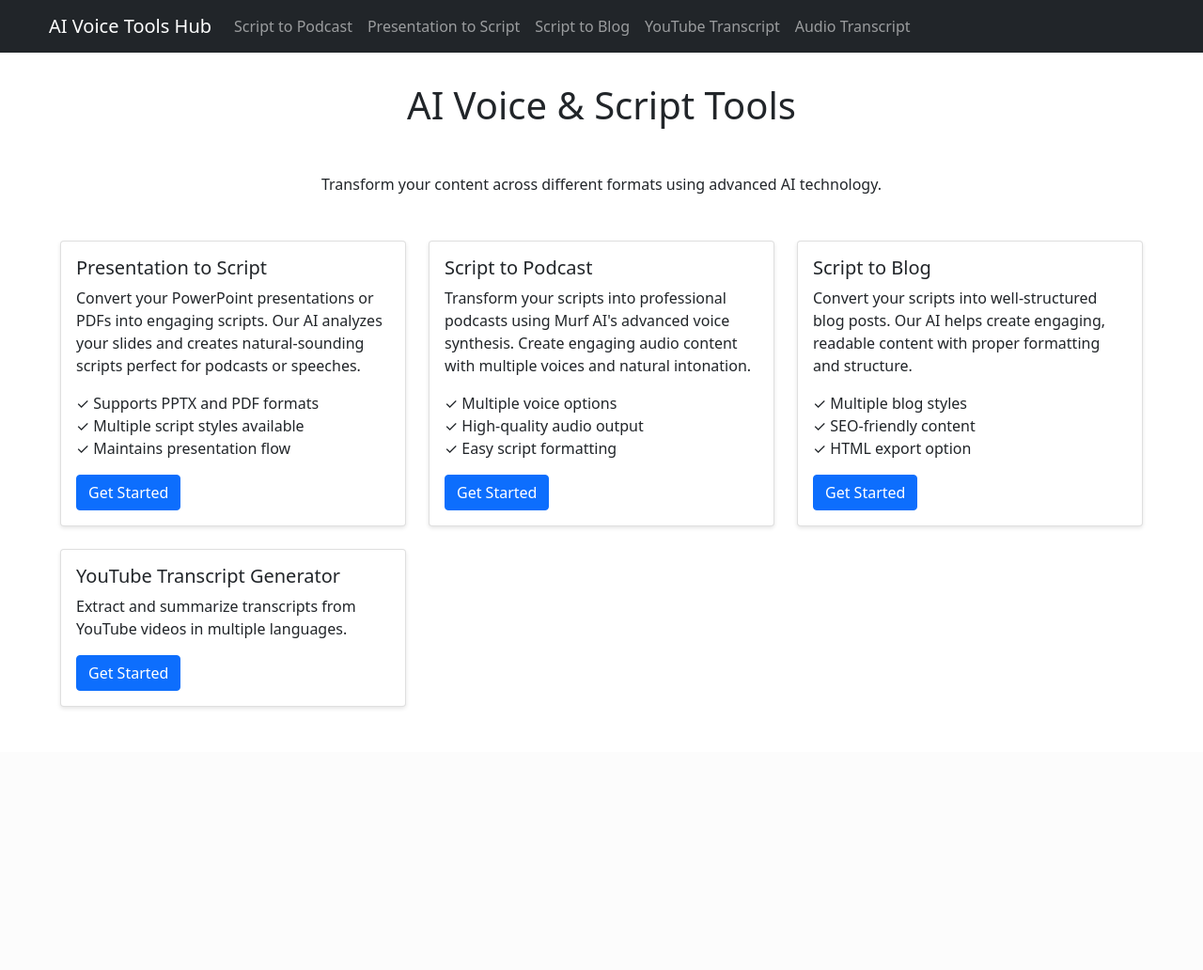
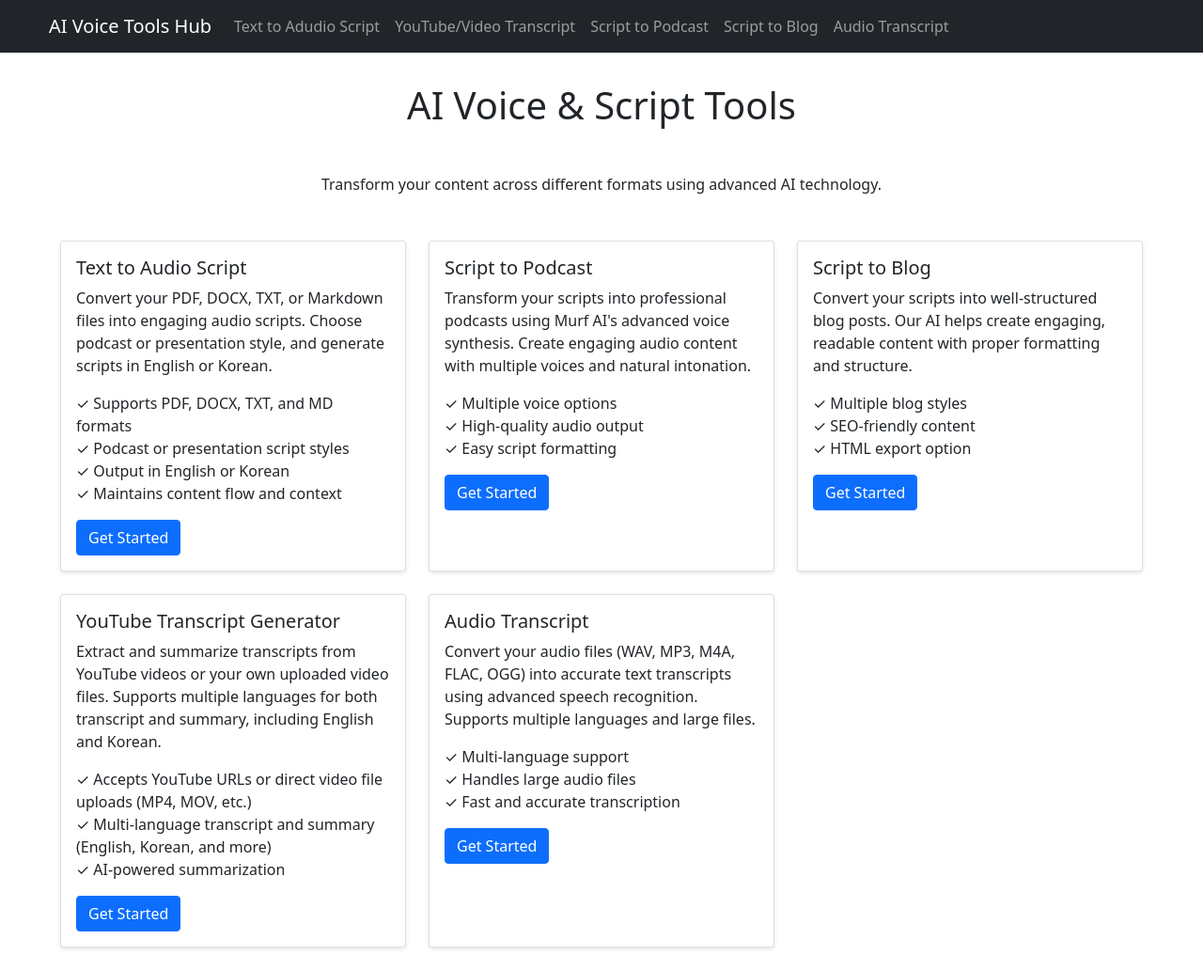
Before and after one commit to jsong1004/convert-script-to-podcast, a Flask app: page / in a window 1280 px wide. Shown: the whole page at 94% size. Before the commit the page ends 753 px from the top, so only its background shows below. Run offline with Flask 3, Linux system fonts and the light colour scheme.

Commit message:
Enhanced video transcript

```diff
--- a/app.py
+++ b/app.py
@@ -11,7 +11,7 @@ import google.generativeai as genai # For Google Gemini
 from pptx import Presentation # For reading .pptx files
 import PyPDF2 # For reading PDF files
 from blog_generator import BlogGenerator
-from youtube_transcript import extract_video_id, get_transcript, summarize_with_gemini
+from youtube_transcript import extract_video_id, get_transcript, summarize_with_gemini, transcribe_video_file
 from audio_transcript import extract_transcript, get_supported_languages
 from google.cloud import storage
 
@@ -23,7 +23,7 @@ load_dotenv()
 
 app = Flask(__name__)
 app.config['UPLOAD_FOLDER'] = 'output_audio'
-app.config['MAX_CONTENT_LENGTH'] = 100 * 1024 * 1024  # 100 MB upload limit
+app.config['MAX_CONTENT_LENGTH'] = 1000 * 1024 * 1024  # 100 MB upload limit
 
 # Register blueprints
 app.register_blueprint(podcast_bp)
@@ -35,6 +35,7 @@ if not os.path.exists(app.config['UPLOAD_FOLDER']):
 # Load API keys (Blueprints will load them via os.getenv as well, or could access via app.config)
 MURFA_API_KEY = os.getenv("MURFA_API_KEY")
 GOOGLE_API_KEY = os.getenv("GOOGLE_API_KEY")
+GOOGLE_MODEL = os.getenv("GOOGLE_MODEL", "gemini-2.0-flash")
 
 if not MURFA_API_KEY:
     print("Error: MURFA_API_KEY not found in .env file.") # Or use app.logger if app is initialized
@@ -49,7 +50,7 @@ else:
     except Exception as e:
         print(f"Failed to configure Google Gemini API: {e}")
 
-GCS_BUCKET_NAME = 'startup_consulting'
+GCS_BUCKET_NAME = 'startup-consulting'
 
 def upload_to_gcs(local_file_path, destination_blob_name):
     storage_client = storage.Client()
@@ -66,116 +67,7 @@ def generate_gcs_signed_url(blob_name, expiration=3600):
     return url
 
 # --- Helper functions for Presentation Converter ---
-def extract_text_from_pptx(pptx_file_stream):
-    """Extracts all text from a .pptx file stream."""
-    try:
-        prs = Presentation(pptx_file_stream)
-        text_runs = []
-        for slide in prs.slides:
-            for shape in slide.shapes:
-                if not shape.has_text_frame:
-                    continue
-                for paragraph in shape.text_frame.paragraphs:
-                    for run in paragraph.runs:
-                        text_runs.append(run.text)
-        return "\n".join(text_runs)
-    except Exception as e:
-        app.logger.error(f"Error extracting text from PPTX: {e}")
-        raise ValueError(f"Could not extract text from presentation: {e}")
-
-def extract_text_from_pdf(pdf_file_stream):
-    """Extracts all text from a PDF file stream."""
-    try:
-        pdf_reader = PyPDF2.PdfReader(pdf_file_stream)
-        text = []
-        for page_num in range(len(pdf_reader.pages)):
-            page = pdf_reader.pages[page_num]
-            text.append(page.extract_text())
-        return "\n".join(text)
-    except Exception as e:
-        app.logger.error(f"Error extracting text from PDF: {e}")
-        raise ValueError(f"Could not extract text from PDF: {e}")
-
-def generate_script_with_gemini(presentation_text, script_style):
-    """Generates script using Google Gemini API."""
-    if not GOOGLE_API_KEY:
-        raise ValueError("Google API Key is not configured.")
-
-    model_name = "gemini-1.5-pro-latest" # Or "gemini-pro" if 1.5 is not available/needed
-    try:
-        model = genai.GenerativeModel(model_name)
-    except Exception as e:
-        app.logger.error(f"Error initializing Gemini model '{model_name}': {e}")
-        # Fallback or specific model selection logic can be added here
-        # For example, try "gemini-pro" if "gemini-1.5-pro-latest" fails
-        try:
-            model_name = "gemini-pro" # A common fallback
-            model = genai.GenerativeModel(model_name)
-            app.logger.info(f"Successfully initialized fallback Gemini model: {model_name}")
-        except Exception as fallback_e:
-            app.logger.error(f"Error initializing fallback Gemini model '{model_name}': {fallback_e}")
-            raise ValueError(f"Could not initialize Gemini model. Please check API key and model availability. Error: {fallback_e}")
-
-
-    common_prompt_instructions = (
-        "You are an expert scriptwriter. Convert the following presentation slide content into a spoken script. "
-        "The script should be very detailed for each slide concept. "
-        "The tone should be passionate, knowledgeable, and educational, like someone speaking engagingly in front of many people. "
-        "Include easy-to-understand examples where appropriate to clarify concepts. "
-        "Do not include any titles, subtitles, or descriptive slide markers like 'Slide 1 of 5' or 'Next slide'. "
-        "Only output the text that will be spoken. Ensure smooth transitions between ideas if they were on different slides."
-    )
-
-    if script_style == "podcast":
-        style_specific_instructions = (
-            "The script should be in a podcast format with multiple voices. "
-            "Use 'HOST:' for the main narrator and overall flow. "
-            "Use 'VOICE 1:', 'VOICE 2:', etc., for different perspectives, examples, or to break up longer segments of HOST narration. "
-            "Ensure a conversational and engaging flow between speakers. The HOST should guide the conversation."
-        )
-    elif script_style == "speech":
-        style_specific_instructions = (
-            "The script should be for a single speaker. All text should be attributed to 'HOST:'. "
-            "Ensure a continuous, engaging monologue suitable for a keynote presentation."
-        )
-    else:
-        raise ValueError("Invalid script style selected.")
-
-    full_prompt = f"{common_prompt_instructions}\n\n{style_specific_instructions}\n\nPRESENTATION CONTENT:\n---\n{presentation_text}\n---\n\nGENERATED SCRIPT:"
-
-    try:
-        app.logger.info(f"Sending request to Gemini with model {model_name}. Prompt length: {len(full_prompt)}")
-        response = model.generate_content(full_prompt)
-        # Check for safety ratings or blocks if necessary, depending on Gemini version and response structure
-        if hasattr(response, 'prompt_feedback') and response.prompt_feedback.block_reason:
-            app.logger.error(f"Gemini content generation blocked. Reason: {response.prompt_feedback.block_reason}")
-            app.logger.error(f"Block details: {response.prompt_feedback.safety_ratings}")
-            raise ValueError(f"Content generation blocked by safety filters. Reason: {response.prompt_feedback.block_reason}")
-
-        if not response.parts:
-             app.logger.warning(f"Gemini response has no parts. Full response: {response}")
-             # Try to access text directly if parts is empty but text attribute exists
-             if hasattr(response, 'text') and response.text:
-                 return response.text.strip()
-             raise ValueError("Received an empty response from Gemini.")
-
-        # Assuming the first part contains the text, or iterate if multiple parts
-        generated_text = "".join(part.text for part in response.parts if hasattr(part, 'text'))
-        if not generated_text.strip():
-            app.logger.warning(f"Gemini generated empty text. Full response: {response}")
-            raise ValueError("Gemini generated an empty script.")
-
-        app.logger.info("Successfully received script from Gemini.")
-        return generated_text.strip()
-
-    except Exception as e:
-        app.logger.error(f"Error calling Google Gemini API: {e}", exc_info=True)
-        # Check for specific API errors if the SDK provides them
-        if "API key not valid" in str(e) or "PERMISSION_DENIED" in str(e):
-             raise ValueError("Google Gemini API Key is invalid or lacks permissions. Please check your .env file and Google Cloud project settings.")
-        raise ValueError(f"Failed to generate script using Gemini: {e}")
-
-# --- End of Presentation Converter helpers ---
+# REMOVE extract_text_from_pptx, extract_text_from_pdf, generate_script_with_gemini (presentation conversion helpers)
 
 def parse_script(script_text):
     """Parses the input script into a list of dictionaries.
@@ -336,52 +228,6 @@ def convert_podcast():
 
     return render_template('convert_podcast.html')
 
-@app.route('/convert_presentation', methods=['GET', 'POST'])
-def convert_presentation():
-    if request.method == 'POST':
-        presentation_file = request.files.get('presentation_file')
-        script_style = request.form.get('script_style')
-
-        if not presentation_file or presentation_file.filename == '':
-            return render_template('convert_presentation.html', error="No presentation file selected.")
-
-        if not script_style:
-            return render_template('convert_presentation.html', error="No script style selected.")
-
-        allowed_extensions = {'pptx', 'pdf'}
-        file_ext = presentation_file.filename.rsplit('.', 1)[1].lower() if '.' in presentation_file.filename else ''
-
-        if file_ext not in allowed_extensions:
-            return render_template('convert_presentation.html', error="Invalid file type. Please upload a .pptx or .pdf file.")
-
-        try:
-            app.logger.info(f"Processing presentation file: {presentation_file.filename}, style: {script_style}")
-            # Read file into a stream to pass to pptx.Presentation or PDF parser
-            file_stream = io.BytesIO(presentation_file.read())
-
-            if file_ext == 'pptx':
-                presentation_text = extract_text_from_pptx(file_stream)
-            elif file_ext == 'pdf':
-                presentation_text = extract_text_from_pdf(file_stream)
-
-            if not presentation_text.strip():
-                return render_template('convert_presentation.html', error="Could not extract any text from the presentation, or the presentation is empty.")
-
-            app.logger.info(f"Extracted text length: {len(presentation_text)}")
-
-            generated_script = generate_script_with_gemini(presentation_text, script_style)
-
-            return render_template('convert_presentation.html', generated_script=generated_script)
-
-        except ValueError as ve: # Catch custom ValueErrors for better user feedback
-            app.logger.error(f"ValueError during presentation conversion: {ve}")
-            return render_template('convert_presentation.html', error=str(ve))
-        except Exception as e:
-            app.logger.error(f"Unexpected error during presentation conversion: {e}", exc_info=True)
-            return render_template('convert_presentation.html', error=f"An unexpected error occurred: {str(e)}")
-
-    return render_template('convert_presentation.html')
-
 @app.route('/convert_to_blog', methods=['GET', 'POST'])
 def convert_to_blog():
     if request.method == 'POST':
@@ -456,37 +302,48 @@ def youtube_transcript():
     if request.method == 'POST':
         youtube_url = request.form.get('youtube_url')
         language = request.form.get('language', 'en')
-
-        if not youtube_url:
-            return render_template('youtube_transcript.html', error="Please provide a YouTube URL.")
+        video_file = request.files.get('video_file')
+        transcript = None
+        summary = None
+        error = None
 
         try:
-            video_id = extract_video_id(youtube_url)
-            if not video_id:
-                return render_template('youtube_transcript.html', error="Invalid YouTube URL.")
-
-            transcript = get_transcript(video_id, language)
-            if not transcript:
-                return render_template('youtube_transcript.html', error="Could not generate transcript.")
-
-            # Generate summary using Gemini
-            if GOOGLE_API_KEY:
+            if video_file and video_file.filename != '':
+                # Handle uploaded video file
+                import tempfile
+                from youtube_transcript import transcribe_video_file, summarize_with_gemini
+                with tempfile.NamedTemporaryFile(delete=False, suffix=os.path.splitext(video_file.filename)[-1]) as temp_video:
+                    video_file.save(temp_video.name)
+                    temp_video_path = temp_video.name
                 try:
-                    summary = summarize_with_gemini(transcript, GOOGLE_API_KEY)
-                except Exception as e:
-                    app.logger.error(f"Error generating summary: {e}")
-                    summary = None
+                    # Use language code for speech_recognition (e.g., 'en-US', 'ko-KR')
+                    lang_map = {
+                        'en': 'en-US', 'ko': 'ko-KR'
+                    }
+                    sr_language = lang_map.get(language, 'en-US')
+                    transcript = transcribe_video_file(temp_video_path, language=sr_language)
+                finally:
+                    if os.path.exists(temp_video_path):
+                        os.remove(temp_video_path)
+                if GOOGLE_API_KEY:
+                    summary = summarize_with_gemini(transcript, GOOGLE_API_KEY, preferred_language=language)
+            elif youtube_url:
+                # Handle YouTube URL as before
+                from youtube_transcript import extract_video_id, get_transcript, summarize_with_gemini
+                video_id = extract_video_id(youtube_url)
+                if not video_id:
+                    error = "Invalid YouTube URL."
+                else:
+                    transcript = get_transcript(video_id, language=language)
+                    if not transcript:
+                        error = "Could not generate transcript."
+                    elif GOOGLE_API_KEY:
+                        summary = summarize_with_gemini(transcript, GOOGLE_API_KEY, preferred_language=language)
             else:
-                summary = None
-
-            return render_template('youtube_transcript.html',
-                                 transcript=transcript,
-                                 summary=summary)
-
+                error = "Please provide a YouTube URL or upload a video file."
         except Exception as e:
-            app.logger.error(f"Error processing YouTube transcript: {e}")
-            return render_template('youtube_transcript.html', error=str(e))
-
+            error = str(e)
+        return render_template('youtube_transcript.html', transcript=transcript, summary=summary, error=error)
     return render_template('youtube_transcript.html')
 
 @app.route('/audio_transcript', methods=['GET', 'POST'])
@@ -532,9 +389,49 @@ def audio_transcript():
 
     return render_template('audio_transcript.html', languages=get_supported_languages())
 
+@app.route('/convert_text_to_script', methods=['GET', 'POST'])
+def convert_text_to_script():
+    if request.method == 'POST':
+        text_input = request.form.get('text_input')
+        text_file = request.files.get('text_file')
+        script_style = request.form.get('script_style')
+        output_language = request.form.get('output_language', 'en')
+        final_text = text_input or ''
+
+        if text_file and text_file.filename != '':
+            try:
+                if text_file.content_type.startswith('text/') or text_file.filename.endswith(('.txt', '.md')):
+                    final_text = text_file.read().decode('utf-8')
+                else:
+                    return render_template('convert_text_to_script.html', error="Invalid file type. Please upload a text file (e.g., .txt, .md).", text_input=text_input)
+            except Exception as e:
+                app.logger.error(f"Error reading uploaded file: {e}")
+                return render_template('convert_text_to_script.html', error=f"Error reading uploaded file: {str(e)}", text_input=text_input)
+
+        if not final_text.strip():
+            return render_template('convert_text_to_script.html', error="Text input or a text file is required.", text_input=text_input)
+        if not script_style:
+            return render_template('convert_text_to_script.html', error="No script style selected.", text_input=final_text)
+        if not GOOGLE_API_KEY:
+            return render_template('convert_text_to_script.html', error="Google API Key is not configured.", text_input=final_text)
+        try:
+            generated_script = generate_script_with_gemini(final_text, script_style, output_language)
+            return render_template('convert_text_to_script.html',
+                                 generated_script=generated_script,
+                                 text_input=final_text,
+                                 output_language=output_language)
+        except Exception as e:
+            app.logger.error(f"Error generating script: {e}")
+            return render_template('convert_text_to_script.html',
+                                 error=f"Error generating script: {str(e)}",
+                                 text_input=final_text,
+                                 output_language=output_language)
+    return render_template('convert_text_to_script.html')
+
 if __name__ == '__main__':
     # Basic logging configuration
-    # Flask's app.logger will use this configuration once the app is running
+    app.run(host='0.0.0.0', port=8080, debug=True)
+        # Flask's app.logger will use this configuration once the app is running
     logging.basicConfig(level=logging.INFO, format='%(asctime)s - %(levelname)s - %(message)s')
     # Log API key status using app.logger after app is created
     with app.app_context():
--- a/blog_generator.py
+++ b/blog_generator.py
@@ -124,7 +124,7 @@ class BlogGenerator:
         """
         return html_template
 
-GCS_BUCKET_NAME = 'startup_consulting'
+GCS_BUCKET_NAME = 'startup-consulting'
 
 def upload_to_gcs(local_file_path, destination_blob_name):
     storage_client = storage.Client()
--- a/podcast_generator.py
+++ b/podcast_generator.py
@@ -12,7 +12,7 @@ MURFA_API_KEY = os.getenv("MURFA_API_KEY")
 
 podcast_bp = Blueprint('podcast_bp', __name__, template_folder='../templates')
 
-GCS_BUCKET_NAME = 'startup_consulting'
+GCS_BUCKET_NAME = 'startup-consulting'
 
 def parse_script(script_text):
     lines = script_text.strip().split('\n')
--- a/requirements.txt
+++ b/requirements.txt
@@ -11,3 +11,4 @@ SpeechRecognition==3.10.1
 defusedxml==0.7.1
 gunicorn==21.2.0
 google-cloud-storage==2.16.0
+moviepy==1.0.3
--- a/templates/base.html
+++ b/templates/base.html
@@ -27,20 +27,22 @@
             <div class="collapse navbar-collapse" id="navbarNav">
                 <ul class="navbar-nav">
                     <li class="nav-item">
-                        <a class="nav-link" href="{{ url_for('convert_podcast') }}">Script to Podcast</a>
+                        <a class="nav-link" href="{{ url_for('presentation_bp.convert_presentation_to_script') }}">Text to Adudio Script</a>
                     </li>
                     <li class="nav-item">
-                        <a class="nav-link" href="{{ url_for('convert_presentation') }}">Presentation to Script</a>
+                        <a class="nav-link" href="{{ url_for('youtube_transcript') }}">YouTube/Video Transcript</a>
+                    </li>
+                    <li class="nav-item">
+                        <a class="nav-link" href="{{ url_for('convert_podcast') }}">Script to Podcast</a>
                     </li>
                     <li class="nav-item">
                         <a class="nav-link" href="{{ url_for('convert_to_blog') }}">Script to Blog</a>
                     </li>
-                    <li class="nav-item">
-                        <a class="nav-link" href="{{ url_for('youtube_transcript') }}">YouTube Transcript</a>
-                    </li>
+
                     <li class="nav-item">
                         <a class="nav-link" href="{{ url_for('audio_transcript') }}">Audio Transcript</a>
                     </li>
+
                 </ul>
             </div>
         </div>
--- a/templates/index.html
+++ b/templates/index.html
@@ -7,18 +7,19 @@
     </p>
 
     <div class="row">
-        <!-- Presentation to Script Card -->
+        <!-- Text to Audio Script Card -->
         <div class="col-md-4 mb-4">
             <div class="card h-100">
                 <div class="card-body">
-                    <h5 class="card-title">Presentation to Script</h5>
+                    <h5 class="card-title">Text to Audio Script</h5>
                     <p class="card-text">
-                        Convert your PowerPoint presentations or PDFs into engaging scripts. Our AI analyzes your slides and creates natural-sounding scripts perfect for podcasts or speeches.
+                        Convert your PDF, DOCX, TXT, or Markdown files into engaging audio scripts. Choose podcast or presentation style, and generate scripts in English or Korean.
                     </p>
                     <ul class="list-unstyled">
-                        <li>✓ Supports PPTX and PDF formats</li>
-                        <li>✓ Multiple script styles available</li>
-                        <li>✓ Maintains presentation flow</li>
+                        <li>✓ Supports PDF, DOCX, TXT, and MD formats</li>
+                        <li>✓ Podcast or presentation script styles</li>
+                        <li>✓ Output in English or Korean</li>
+                        <li>✓ Maintains content flow and context</li>
                     </ul>
                     <a href="{{ url_for('presentation_bp.convert_presentation_to_script') }}" class="btn btn-primary">Get Started</a>
                 </div>
@@ -67,12 +68,37 @@
                 <div class="card-body">
                     <h5 class="card-title">YouTube Transcript Generator</h5>
                     <p class="card-text">
-                        Extract and summarize transcripts from YouTube videos in multiple languages.
+                        Extract and summarize transcripts from YouTube videos or your own uploaded video files. Supports multiple languages for both transcript and summary, including English and Korean.
                     </p>
+                    <ul class="list-unstyled">
+                        <li>✓ Accepts YouTube URLs or direct video file uploads (MP4, MOV, etc.)</li>
+                        <li>✓ Multi-language transcript and summary (English, Korean, and more)</li>
+                        <li>✓ AI-powered summarization</li>
+                    </ul>
                     <a href="{{ url_for('youtube_transcript') }}" class="btn btn-primary">Get Started</a>
                 </div>
             </div>
         </div>
+
+        <!-- Audio Transcript Card -->
+        <div class="col-md-4 mb-4">
+            <div class="card h-100">
+                <div class="card-body">
+                    <h5 class="card-title">Audio Transcript</h5>
+                    <p class="card-text">
+                        Convert your audio files (WAV, MP3, M4A, FLAC, OGG) into accurate text transcripts using advanced speech recognition. Supports multiple languages and large files.
+                    </p>
+                    <ul class="list-unstyled">
+                        <li>✓ Multi-language support</li>
+                        <li>✓ Handles large audio files</li>
+                        <li>✓ Fast and accurate transcription</li>
+                    </ul>
+                    <a href="{{ url_for('audio_transcript') }}" class="btn btn-primary">Get Started</a>
+                </div>
+            </div>
+        </div>
+
+
     </div>
 </div>
 {% endblock %}
```
Also changed, not shown: audio_transcript.py (+15 -14 lines), docs/prd.md (+1 -1 lines), presentation_converter.py (+142 -39 lines), templates/convert_presentation.html (+10 -2 lines), templates/youtube_transcript.html (+8 -12 lines), youtube_transcript.py (+72 -3 lines).
